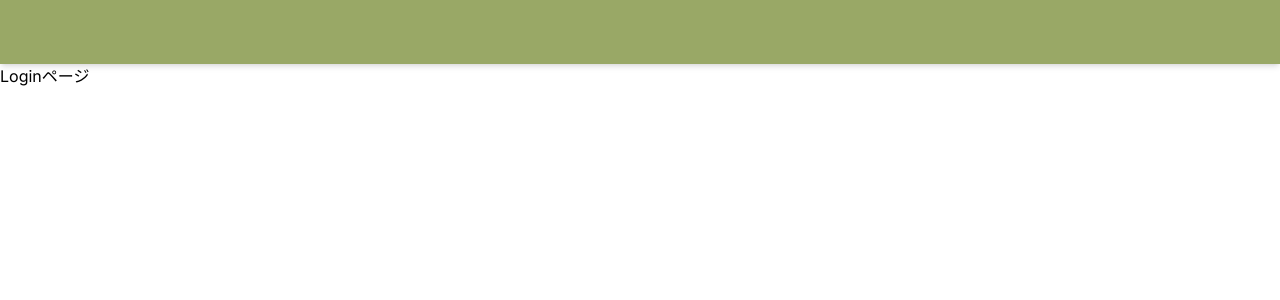
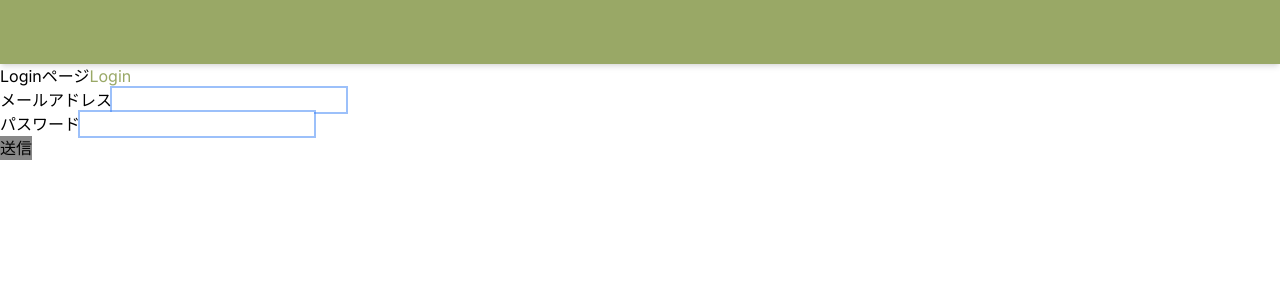
Before and after one commit to prapro-ou/castella-frontend, a Next.js app: page /login in a window 1280 px wide. Shown: the top 300 px of the page. Built offline with nearby package versions, Linux system fonts and the light colour scheme.

Commit message:
[add] loginページのHTMLを追加

```diff
--- a/app/login/page.js
+++ b/app/login/page.js
@@ -1,7 +1,23 @@
 export default function Login() {
   return (
     <main>
-      <h1>Loginページ</h1>
+      <p>
+        Loginページ
+        <a href='/talks' className='text-primary'>
+          Login
+        </a>
+      </p>
+      <form method="POST" action="">
+        <div>
+          <label for="email">メールアドレス</label>
+          <input className="ring-2" type="mail" id="emial" name="email" />
+        </div>
+        <div>
+          <label for="password">パスワード</label>
+          <input className="ring-2" type="password" id="password" name="password"/>
+        </div>
+        <button className = "bg-thin">送信</button>
+      </form>
     </main>
   );
 }
```
